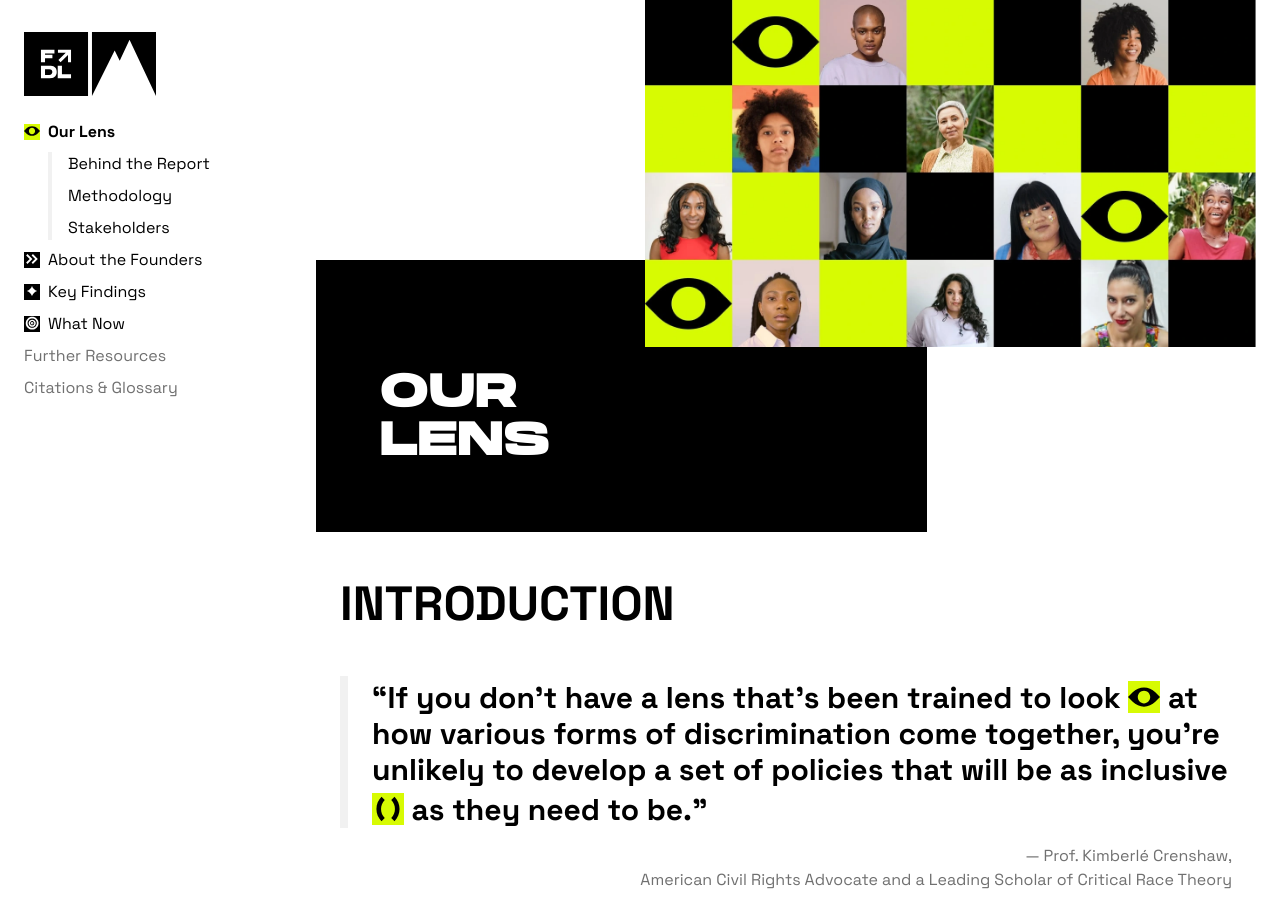
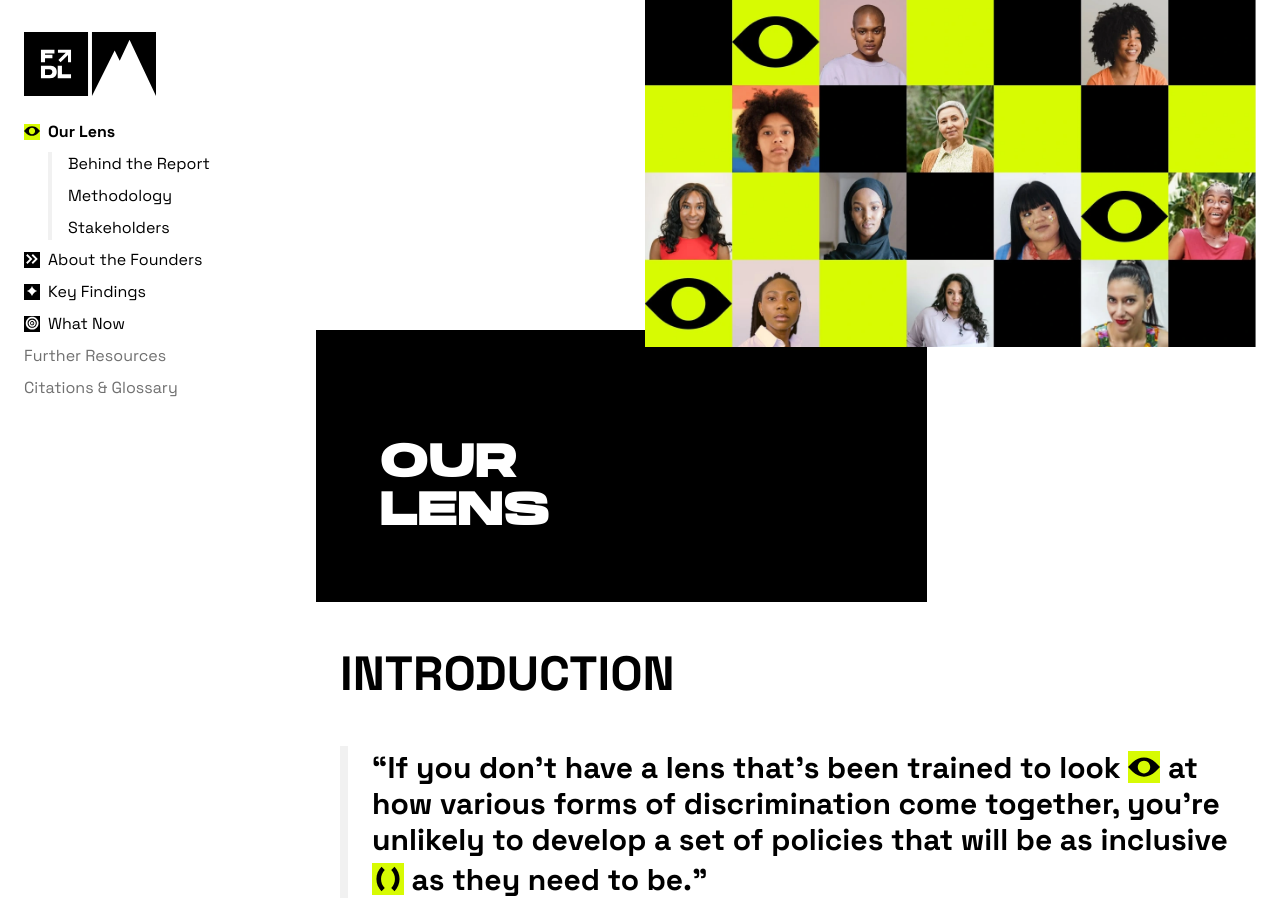
Before and after one commit to Founderland/Report, a Jekyll site: the page built from index.html, in a window 1280 px wide and 900 px high, scrolled down 996 px. Built offline with Jekyll 4.4.1, drawn with Linux system fonts in a browser that asks for light colours.

Commit message:
section-head overlaps

```diff
--- a/assets/styles/input.css
+++ b/assets/styles/input.css
@@ -751,7 +751,7 @@ nav.active {
 @screen md {
     .section-head {
         position: relative;
-        height: calc(300px + 400px + 48px - 166px); /* img + title + padding - overlap*/
+        height: calc(300px + 400px + 48px - 96px); /* img + title + padding - overlap*/
     }
     .section-head img,
     .section-head .title-card {
--- a/assets/styles/output.css
+++ b/assets/styles/output.css
@@ -1771,7 +1771,7 @@ nav.active {
 @media (min-width: 768px) {
   .section-head {
     position: relative;
-    height: calc(300px + 400px + 48px - 166px);
+    height: calc(300px + 400px + 48px - 96px);
     /* img + title + padding - overlap*/
   }
 
```
